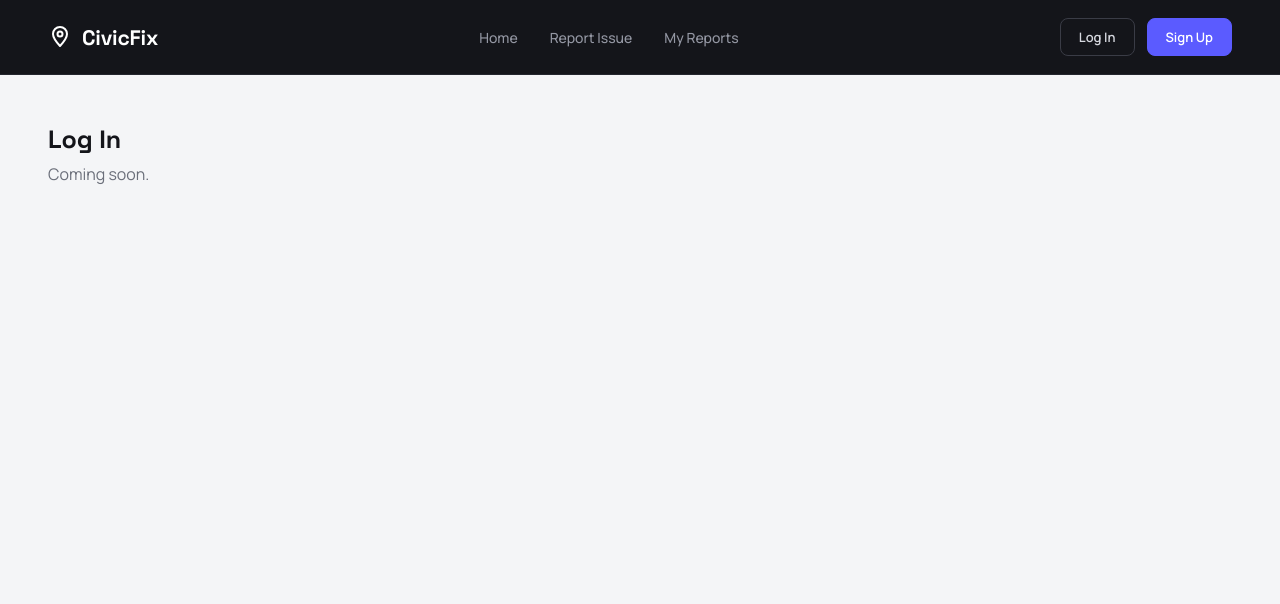
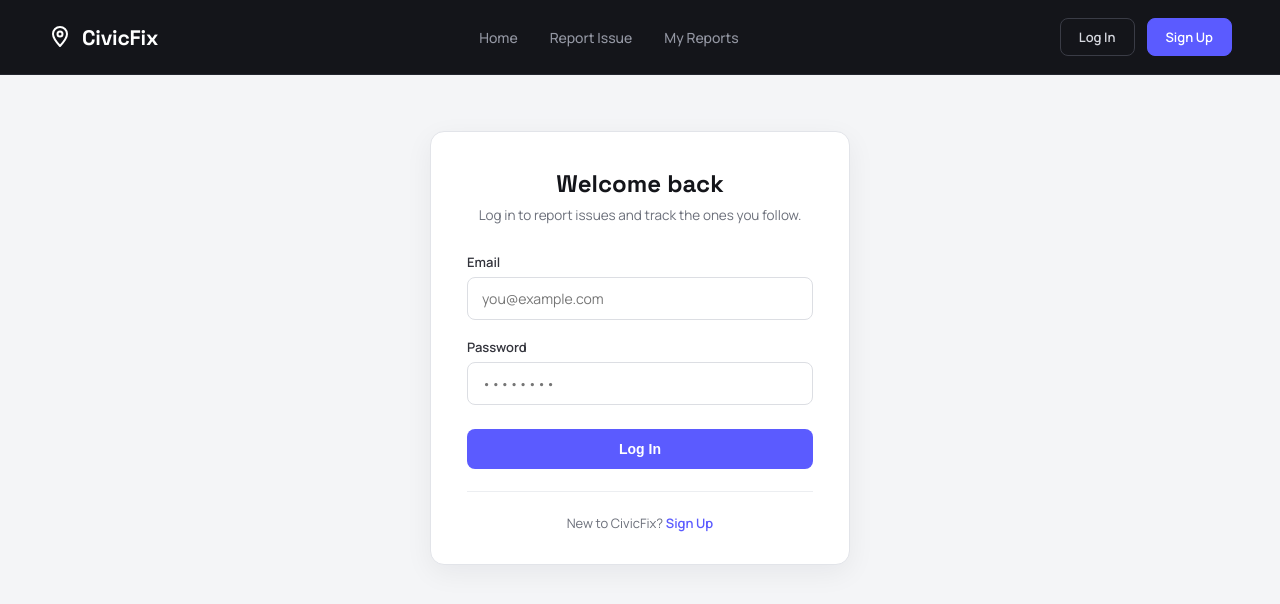
Before and after one commit to SakshiSinha0901/CivicFix, a React (Vite) app in the folder client/: page /login in a window 1280 px wide. Shown: the top 604 px of the page. Built offline with nearby package versions, Linux system fonts and the light colour scheme.

Commit message:
Add working Login page with JWT storage, enable CORS on backend

```diff
--- /dev/null
+++ b/client/src/pages/Login.css
@@ -0,0 +1,113 @@
+.login-wrap {
+  display: flex;
+  justify-content: center;
+  padding: 56px 24px;
+}
+
+.login-card {
+  width: 420px;
+  max-width: 100%;
+  background: #ffffff;
+  border-radius: 14px;
+  border: 1px solid #e2e4e9;
+  box-shadow: 0 8px 28px rgba(20, 21, 26, 0.06);
+  padding: 36px 36px 32px;
+}
+
+.login-card h1 {
+  font-size: 24px;
+  font-weight: 700;
+  margin: 0 0 6px;
+  text-align: center;
+}
+
+.login-subtitle {
+  margin: 0 0 28px;
+  font-size: 13.5px;
+  color: #6b6f7a;
+  line-height: 1.5;
+  text-align: center;
+}
+
+.login-form {
+  display: flex;
+  flex-direction: column;
+  gap: 18px;
+}
+
+.login-field {
+  display: flex;
+  flex-direction: column;
+  gap: 6px;
+}
+
+.login-field label {
+  font-size: 13px;
+  font-weight: 600;
+  color: #33343c;
+}
+
+.login-field input {
+  padding: 11px 14px;
+  border-radius: 8px;
+  border: 1.5px solid #dcdee3;
+  font-size: 14px;
+  font-family: inherit;
+  outline: none;
+  transition: border-color 0.15s, box-shadow 0.15s;
+}
+
+.login-field input:focus {
+  border-color: #5b5bff;
+  box-shadow: 0 0 0 3px rgba(91, 91, 255, 0.12);
+}
+
+.login-error {
+  margin: 0;
+  font-size: 13px;
+  color: #c0392b;
+  background: #fdecea;
+  padding: 10px 12px;
+  border-radius: 8px;
+}
+
+.login-submit {
+  margin-top: 6px;
+  padding: 12px;
+  border-radius: 8px;
+  background: #5b5bff;
+  color: #ffffff;
+  font-size: 14px;
+  font-weight: 700;
+  border: none;
+  cursor: pointer;
+  transition: background 0.15s;
+}
+
+.login-submit:hover:not(:disabled) {
+  background: #4646d1;
+}
+
+.login-submit:disabled {
+  opacity: 0.7;
+  cursor: not-allowed;
+}
+
+.login-divider {
+  height: 1px;
+  background: #eceef1;
+  margin: 4px 0;
+}
+
+.login-footer {
+  margin: 0;
+  font-size: 13px;
+  color: #6b6f7a;
+  text-align: center;
+}
+
+.login-footer a {
+  color: #5b5bff;
+  font-weight: 600;
+  text-decoration: none;
+}
--- a/client/src/pages/Login.jsx
+++ b/client/src/pages/Login.jsx
@@ -1,8 +1,100 @@
+import { useState } from 'react'
+import { useNavigate, Link } from 'react-router-dom'
+import './Login.css'
+
 function Login() {
+  const [form, setForm] = useState({ email: '', password: '' })
+  const [error, setError] = useState('')
+  const [isSubmitting, setIsSubmitting] = useState(false)
+  const navigate = useNavigate()
+
+  function handleChange(e) {
+    setForm({ ...form, [e.target.name]: e.target.value })
+  }
+
+  async function handleSubmit(e) {
+    e.preventDefault()
+    setError('')
+    setIsSubmitting(true)
+
+    try {
+      const response = await fetch('http://localhost:3000/api/auth/login', {
+        method: 'POST',
+        headers: { 'Content-Type': 'application/json' },
+        body: JSON.stringify(form),
+      })
+      const data = await response.json()
+
+      if (!response.ok) {
+        // e.g. "Invalid email or password."
+        setError(data.error || 'Something went wrong. Please try again.')
+        return
+      }
+
+      // Login succeeded -- the server sent back a JWT (the signed "ID card"
+      // we talked about) plus the user's basic info. We save both in the
+      // browser's localStorage, which is just a small storage box built
+      // into the browser that survives page reloads -- so the person
+      // doesn't have to log in again every time they refresh the page.
+      localStorage.setItem('civicfix_token', data.token)
+      localStorage.setItem('civicfix_user', JSON.stringify(data.user))
+
+      navigate('/')
+    } catch (err) {
+      setError('Could not reach the server. Is it running?')
+    } finally {
+      setIsSubmitting(false)
+    }
+  }
+
   return (
-    <div style={{ padding: '48px' }}>
-      <h1 style={{ fontSize: '25px', margin: 0 }}>Log In</h1>
-      <p style={{ marginTop: '8px', color: '#6b6f7a' }}>Coming soon.</p>
+    <div className="login-wrap">
+      <div className="login-card">
+        <h1>Welcome back</h1>
+        <p className="login-subtitle">
+          Log in to report issues and track the ones you follow.
+        </p>
+
+        <form className="login-form" onSubmit={handleSubmit}>
+          <div className="login-field">
+            <label htmlFor="email">Email</label>
+            <input
+              id="email"
+              name="email"
+              type="email"
+              value={form.email}
+              onChange={handleChange}
+              placeholder="you@example.com"
+              required
+            />
+          </div>
+
+          <div className="login-field">
+            <label htmlFor="password">Password</label>
+            <input
+              id="password"
+              name="password"
+              type="password"
+              value={form.password}
+              onChange={handleChange}
+              placeholder="••••••••"
+              required
+            />
+          </div>
+
+          {error && <p className="login-error">{error}</p>}
+
+          <button type="submit" className="login-submit" disabled={isSubmitting}>
+            {isSubmitting ? 'Logging in…' : 'Log In'}
+          </button>
+
+          <div className="login-divider" />
+
+          <p className="login-footer">
+            New to CivicFix? <Link to="/signup">Sign Up</Link>
+          </p>
+        </form>
+      </div>
     </div>
   )
 }
```
